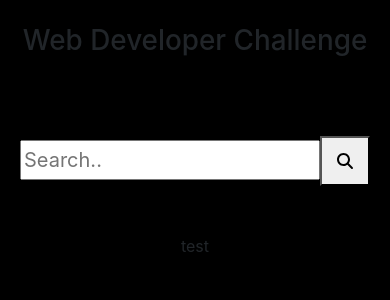
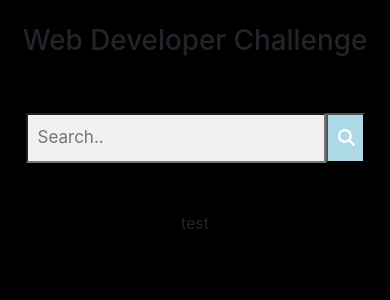
Before and after one commit to Davidwk123/Web-Developer-Challenge, a React (Create React App) app in the folder react-app/: page / in a window 390 px wide. Shown: the top 300 px of the page. Built offline with nearby package versions, Linux system fonts and the light colour scheme; no server answers; the HTML template or start-up script is replaced by a standard one.

Commit message:
Added css for the searchbar

```diff
--- a/react-app/src/App.css
+++ b/react-app/src/App.css
@@ -38,24 +38,39 @@
 }
 
 .Searchbar input {
-  height: 50px;
-  width: 400px;
-  margin-top: 75px;
-  font-size: 25px;
-
+  padding: 10px;
+  font-size: 17px;
+  margin: auto;
+  max-width: 500px;
+  width: 90%;
+  background: #f1f1f1;
 }
 
 .Searchbar button {
-  height: 50px;
-  width: 50px;
-  position: relative;
+  padding: 10px;
+  width:10%;
+  background: lightblue;
+  color: white;
+  font-size: 17px;
+  cursor: pointer;
 }
 
 
 @media screen and (max-width: 600px) {
   .Searchbar input{
-    height: 40px;
-    width: 300px;
-    font-size: 20px;
+    padding: 10px;
+    font-size: 17px;
+    margin: auto;
+    max-width: 300px;
+    width: 90%;
+    background: #f1f1f1;
+  }
+  .Searchbar button{
+    padding: 10px;
+    width:10%;
+    background: lightblue;
+    color: white;
+    font-size: 17px;
+    cursor: pointer;
   }
 }
--- a/react-app/src/App.js
+++ b/react-app/src/App.js
@@ -42,9 +42,10 @@ function App() {
       <header>
         <h1>Web Developer Challenge</h1>
 
-
+        <br></br>
+        <br></br>
         {/* Search Bar*/}
-        <form class="Searchbar">
+        <form class="Searchbar" >
           <input type="text" placeholder="Search.." name="search"></input>
           <button type="submit"><FontAwesomeIcon icon={faMagnifyingGlass} /></button>
         </form>
@@ -55,6 +56,7 @@ function App() {
       <br></br>
 
       <section>
+        {/* API result info after search:  Species Name, Species Photo, Biology, Habitat  */}
         <p1> test </p1>
       </section>
     </div>
```
